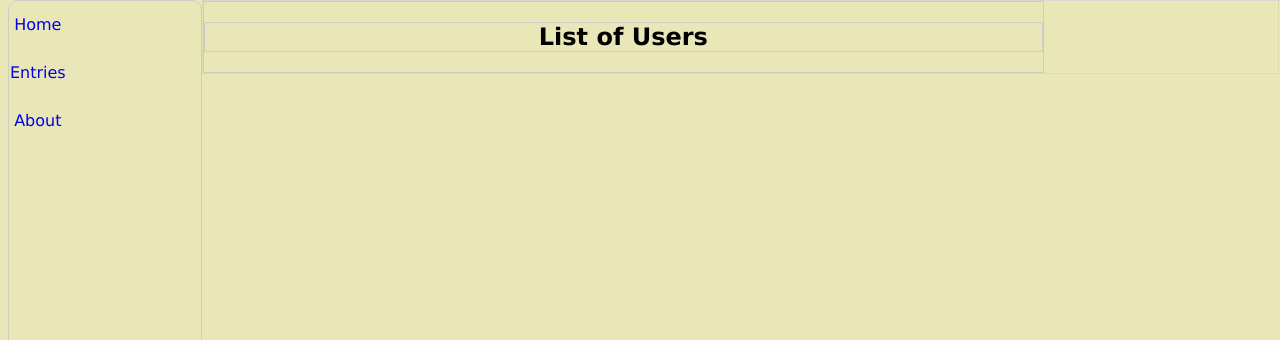
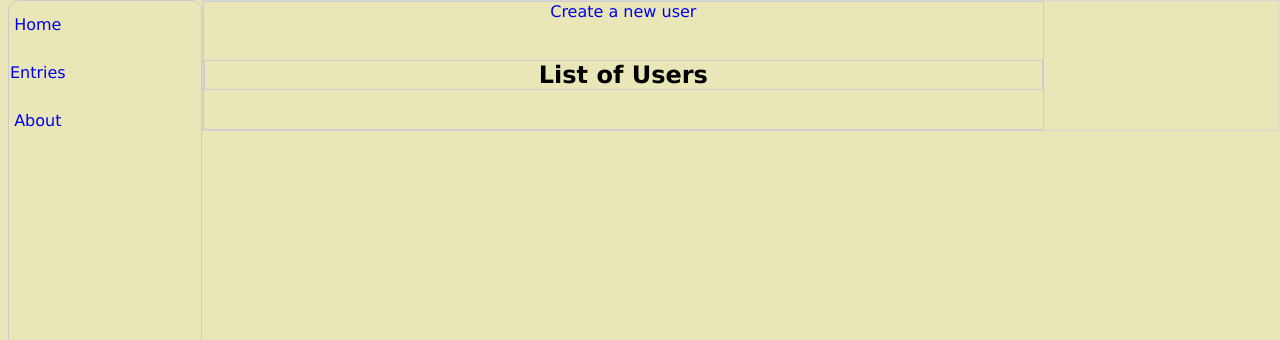
Before and after one commit to makingentropy/GA_PROJECT2, a Node server app: page /users in a window 1280 px wide. Shown: the part 117-457 px from the top of the page. Run offline with Node 20, Linux system fonts and the light colour scheme; some libraries are stand-ins or nearby versions.

Commit message:
fixed create new user link, added readme with live link

```diff
--- a/views/users/index.ejs
+++ b/views/users/index.ejs
@@ -12,6 +12,8 @@
 		</div>
 		<div id="maincontainer">
 			<div id="main_sub">
+				<a href="/users/new">Create a new user</a>
+				<br><br>
 				<h2>List of Users</h2>
 				<ul>
 					<% for(let i = 0; i < users.length; i++){ %>
@@ -20,6 +22,7 @@
 						</li>
 					<% } %>
 				</ul>
+				<br>
 			</div>
 		</div>
 		<% include ../partials/footer.ejs%>
```
Also changed, not shown: readme.md (added).
